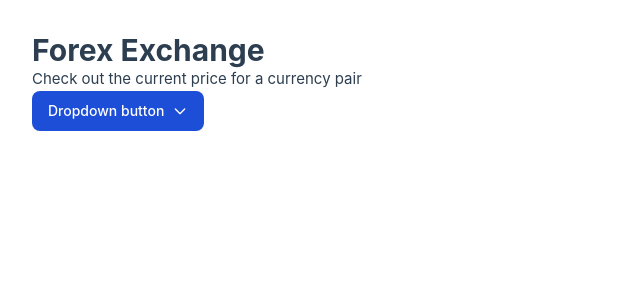
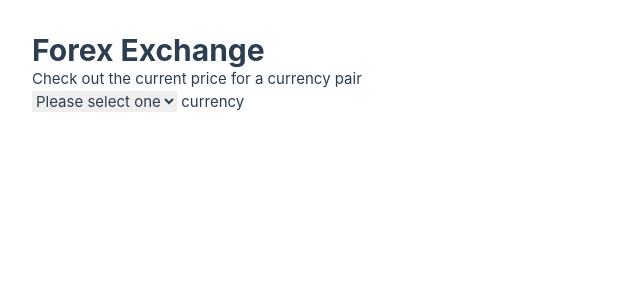
Before and after one commit to israeldiassoares/medirect-forex, a Vue app: page / in a window 1280 px wide. Shown: the top 300 px of the page, without its empty margins (0-640 px from the left). Built offline with nearby package versions, Linux system fonts and the light colour scheme.

Commit message:
[feat]setupProxyBaseURL|ChallToEndPOint

```diff
--- a/package.json
+++ b/package.json
@@ -15,6 +15,7 @@
     "format": "prettier --write src/"
   },
   "dependencies": {
+    "chart.js": "^4.2.1",
     "pinia": "^2.0.32",
     "vue": "^3.2.47",
     "vue-router": "^4.1.6"
--- a/src/components/atoms/AtomDropDown.vue
+++ b/src/components/atoms/AtomDropDown.vue
@@ -1,113 +1,27 @@
 <template>
     <div>
-
-        <button
-            id="multiLevelDropdownButton"
-            data-dropdown-toggle="dropdown"
-            class="text-white bg-blue-700 hover:bg-blue-800 focus:ring-4 focus:outline-none focus:ring-blue-300 font-medium rounded-lg text-sm px-4 py-2.5 text-center inline-flex items-center dark:bg-blue-600 dark:hover:bg-blue-700 dark:focus:ring-blue-800"
-            type="button"
-        >Dropdown button <svg
-                class="w-4 h-4 ml-2"
-                aria-hidden="true"
-                fill="none"
-                stroke="currentColor"
-                viewBox="0 0 24 24"
-                xmlns="http://www.w3.org/2000/svg"
+        <select v-model="currencySelected">
+            <option
+                disabled
+                value=""
+            >Please select one</option>
+            <option
+                v-for="(            currency, index            ) in getCurrencyList()"
+                :key="index"
             >
-                <path
-                    stroke-linecap="round"
-                    stroke-linejoin="round"
-                    stroke-width="2"
-                    d="M19 9l-7 7-7-7"
-                ></path>
-            </svg></button>
-        <!-- Dropdown menu -->
-        <div
-            id="dropdown"
-            class="z-10 hidden bg-white divide-y divide-gray-100 rounded-lg shadow w-44 dark:bg-gray-700"
-        >
-            <ul
-                class="py-2 text-sm text-gray-700 dark:text-gray-200"
-                aria-labelledby="multiLevelDropdownButton"
-            >
-                <li>
-                    <a
-                        href="#"
-                        class="block px-4 py-2 hover:bg-gray-100 dark:hover:bg-gray-600 dark:hover:text-white"
-                    >Dashboard</a>
-                </li>
-                <li>
-                    <button
-                        id="doubleDropdownButton"
-                        data-dropdown-toggle="doubleDropdown"
-                        data-dropdown-placement="right-start"
-                        type="button"
-                        class="flex items-center justify-between w-full px-4 py-2 hover:bg-gray-100 dark:hover:bg-gray-600 dark:hover:text-white"
-                >Dropdown<svg
-                        aria-hidden="true"
-                        class="w-4 h-4"
-                        fill="currentColor"
-                        viewBox="0 0 20 20"
-                        xmlns="http://www.w3.org/2000/svg"
-                    >
-                        <path
-                            fill-rule="evenodd"
-                            d="M7.293 14.707a1 1 0 010-1.414L10.586 10 7.293 6.707a1 1 0 011.414-1.414l4 4a1 1 0 010 1.414l-4 4a1 1 0 01-1.414 0z"
-                            clip-rule="evenodd"
-                        ></path>
-                    </svg></button>
-                <div
-                    id="doubleDropdown"
-                    class="z-10 hidden bg-white divide-y divide-gray-100 rounded-lg shadow w-44 dark:bg-gray-700"
-                >
-                    <ul
-                        class="py-2 text-sm text-gray-700 dark:text-gray-200"
-                        aria-labelledby="doubleDropdownButton"
-                    >
-                        <li>
-                            <a
-                                href="#"
-                                class="block px-4 py-2 hover:bg-gray-100 dark:hover:bg-gray-600 dark:hover:text-white"
-                            >Overview</a>
-                        </li>
-                        <li>
-                            <a
-                                href="#"
-                                class="block px-4 py-2 hover:bg-gray-100 dark:hover:bg-gray-600 dark:hover:text-white"
-                            >My downloads</a>
-                        </li>
-                        <li>
-                            <a
-                                href="#"
-                                class="block px-4 py-2 hover:bg-gray-100 dark:hover:bg-gray-600 dark:hover:text-white"
-                            >Billing</a>
-                        </li>
-                        <li>
-                            <a
-                                href="#"
-                                class="block px-4 py-2 hover:bg-gray-100 dark:hover:bg-gray-600 dark:hover:text-white"
-                            >Rewards</a>
-                        </li>
-                    </ul>
-                </div>
-            </li>
-            <li>
-                <a
-                    href="#"
-                    class="block px-4 py-2 hover:bg-gray-100 dark:hover:bg-gray-600 dark:hover:text-white"
-                >Earnings</a>
-            </li>
-            <li>
-                <a
-                    href="#"
-                    class="block px-4 py-2 hover:bg-gray-100 dark:hover:bg-gray-600 dark:hover:text-white"
-                >Sign out</a>
-            </li>
-        </ul>
+                {{ index }}
+            </option>
+        </select>
+        currency {{ currencySelected }}
     </div>
-
-</div></template>
+</template>
 
 <script setup lang="ts">
-
+import { useLiveCurrency } from '@/stores/liveCurrency'
+import { ref } from 'vue'
+const store = useLiveCurrency()
+function getCurrencyList() {
+    return store.getStateCurrencyList
+}
+const currencySelected = ref('')
 </script>
--- /dev/null
+++ b/src/stores/liveCurrency.ts
@@ -0,0 +1,34 @@
+import { defineStore } from 'pinia'
+
+const token = 'live_currencies_list?api_key=WUDjYatxGAYWpomaK1p1'
+export const useLiveCurrency = defineStore('liveCurrency', {
+    state: () => ({
+        liveCurrencyList: {} as LiveCurrency,
+        selectedCurrency: [] as string[]
+    }),
+    actions: {
+        async getListCurrency() {
+            try {
+                this.liveCurrencyList = await fetch(`/api/${token}`)
+                    .then(response => response.json())
+            } catch (error) {
+                console.log('errrou', error)
+            }
+        },
+        setSelectedCurrency(symbol: string) {
+            this.selectedCurrency.push(symbol)
+        }
+    },
+    getters: {
+        getStateCurrencyList(state) {
+            return state.liveCurrencyList.available_currencies
+        },
+        getSelectedCurrency(state) {
+            return state.selectedCurrency
+        }
+    }
+})
+export interface LiveCurrency {
+    available_currencies: {},
+    endpoint: string
+}
--- a/vite.config.ts
+++ b/vite.config.ts
@@ -5,7 +5,20 @@ import vue from '@vitejs/plugin-vue'
 
 // https://vitejs.dev/config/
 export default defineConfig({
-  plugins: [vue()],
+  server: {
+    proxy: {
+      '/api': {
+        target: 'https://marketdata.tradermade.com/api/v1',
+        changeOrigin: true,
+        rewrite: (path) => path.replace(/^\/api/, '')
+      },
+      '/socket.io': {
+        target: 'ws://localhost:5174',
+        ws: true,
+      },
+    }
+  },
+  plugins: [ vue() ],
   resolve: {
     alias: {
       '@': fileURLToPath(new URL('./src', import.meta.url))
```
